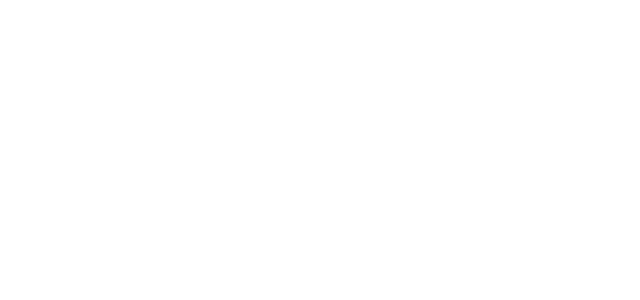
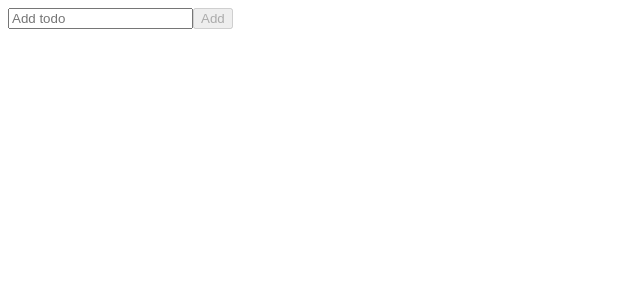
Before and after one commit to kulkarnisanika/react-machine-coding, a React (Vite) app: page /to-do-app in a window 1280 px wide. Before the commit this address had no page. Shown: the top 300 px of the page, without its empty margins (0-640 px from the left). Built offline with nearby package versions, Linux system fonts and the light colour scheme.

Commit message:
todo-app added

```diff
--- a/src/App.jsx
+++ b/src/App.jsx
@@ -1,5 +1,6 @@
 import MainContainer from './problems/infinite-scroll/MainContainer';
 import SearchBarDebounce from './problems/search-debouncing/SearchBarDebounce';
+import TodoList from './problems/to-do-app/TodoList';
 import TrafficLight from './problems/traffic-light/TrafficLight'
 import { BrowserRouter, Routes, Route } from 'react-router-dom';
 
@@ -12,6 +13,7 @@
         <Route path="/traffic-light" element={<TrafficLight />} />
         <Route path="/search-bar-debounce" element={<SearchBarDebounce />} />
         <Route path="/infinite-scoll" element={<MainContainer/>}></Route>
+        <Route path="/to-do-app" element={<TodoList/>}></Route>
 
       </Routes>
     </BrowserRouter>
--- /dev/null
+++ b/src/problems/to-do-app/AddTodo.jsx
@@ -0,0 +1,31 @@
+import React, { useRef, useState } from 'react'
+
+const AddTodo = ({ setTodoList }) => {
+
+
+    const [todoInput, setTodoInput] = useState('');
+
+    const id = useRef(0);
+
+    const handleAddTodo = (e) => {
+            id.current += 1;
+            setTodoList((prev) => [...prev, {
+                id: id.current,
+                name: todoInput,
+                isCompleted: false
+
+            }]);
+            setTodoInput('');
+    }
+    return (
+        <div>
+            <form onSubmit={(e) => e.preventDefault()}>
+                <input type="text" placeholder='Add todo' value={todoInput} onChange={(e) =>  setTodoInput(e.target.value)} />
+                <button onClick={handleAddTodo} disabled={!todoInput}>Add</button>
+            </form>
+
+        </div>
+    )
+}
+
+export default AddTodo
--- /dev/null
+++ b/src/problems/to-do-app/DisplayTodo.jsx
@@ -0,0 +1,52 @@
+import React from 'react'
+
+const DisplayTodo = ({ todoList, setTodoList }) => {
+
+    const handleCheckBoxChange = (todo) => {
+        const modifiedVal = todoList.map((cur) => {
+            if (todo.id === cur.id) {
+                return {
+                    ...todo,
+                    isCompleted: !todo.isCompleted
+                }
+
+            }
+            else {
+                return cur;
+            }
+
+
+        });
+
+
+        setTodoList(modifiedVal);
+    }
+
+    const handleButtonClick = (id) => {
+        const removedData = todoList?.filter((cur) => {
+            return cur.id !== id && cur
+        })
+
+        setTodoList(removedData);
+    }
+    return (
+        <div>
+            {
+                todoList?.map((todo) => {
+                    const { id, name, isCompleted } = todo;
+                    return (
+                        <div key={id} style={{ display: "flex", gap: "16px", marginTop: "12px", alignItems: "center" }}>
+                            <input type="checkbox" checked={isCompleted} onChange={(e) => handleCheckBoxChange(todo)} />
+                            <h4 style={{ textDecoration: isCompleted ? "line-through" : "none" }}>
+                                {name}
+                            </h4>
+                            <button onClick={(e) => handleButtonClick(id)} style={{ padding: "4px", width: "120px", height: "40px" }}>Remove</button>
+                        </div>
+                    )
+                })
+            }
+        </div>
+    )
+}
+
+export default DisplayTodo
--- /dev/null
+++ b/src/problems/to-do-app/TodoList.jsx
@@ -0,0 +1,23 @@
+import React, { useState } from 'react'
+import AddTodo from './AddTodo'
+import DisplayTodo from './DisplayTodo'
+
+
+
+const TodoList = () => {
+    /*
+        TodoList
+            AddTodo - (props - setTodo)
+            DisplayTodo - (props - todoList, setTodo)
+     */
+
+    const [todoList, setTodoList] = useState([]);
+    return (
+        <div>
+            <AddTodo setTodoList={setTodoList} />
+            <DisplayTodo todoList={todoList} setTodoList={setTodoList} />
+        </div>
+    )
+}
+
+export default TodoList
```
